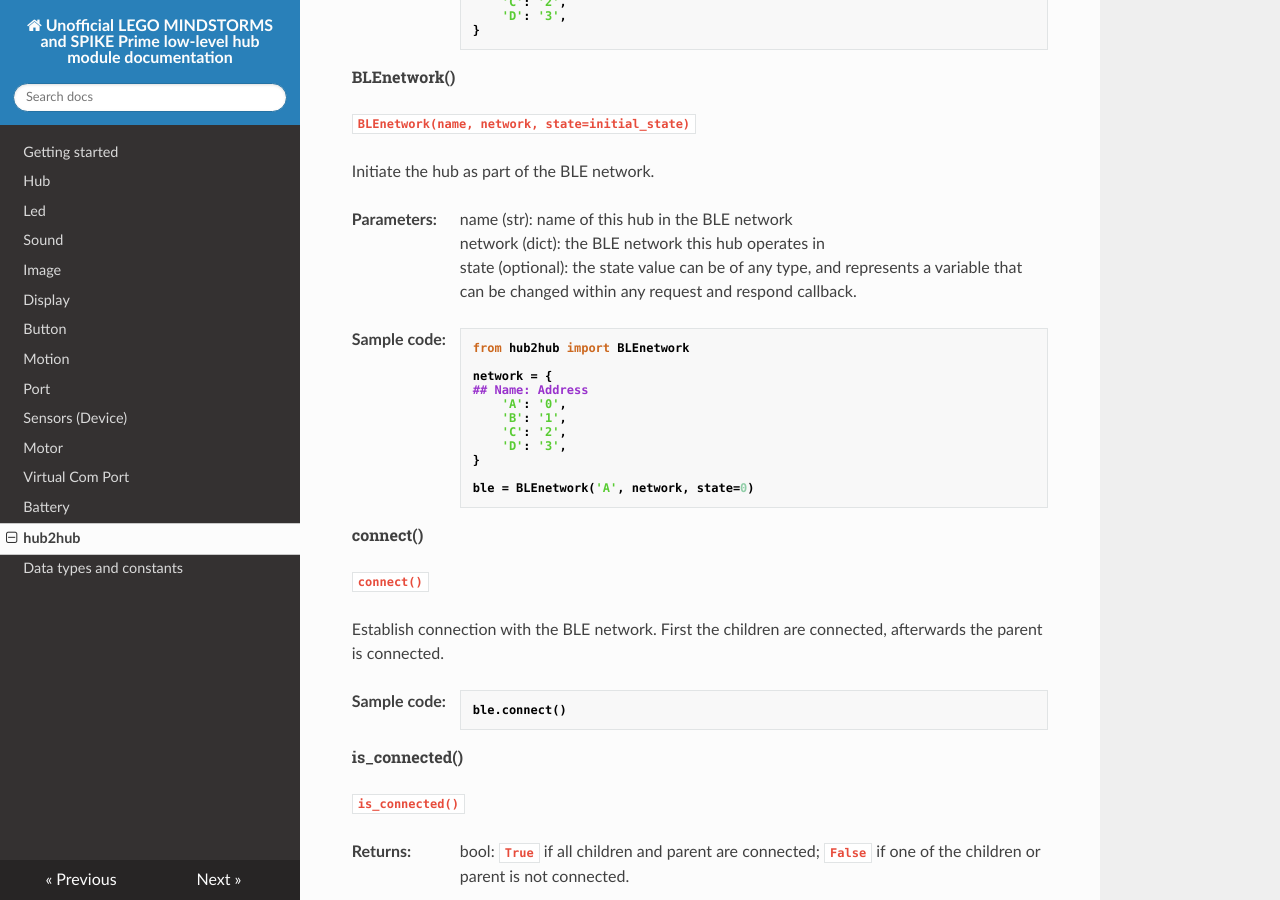
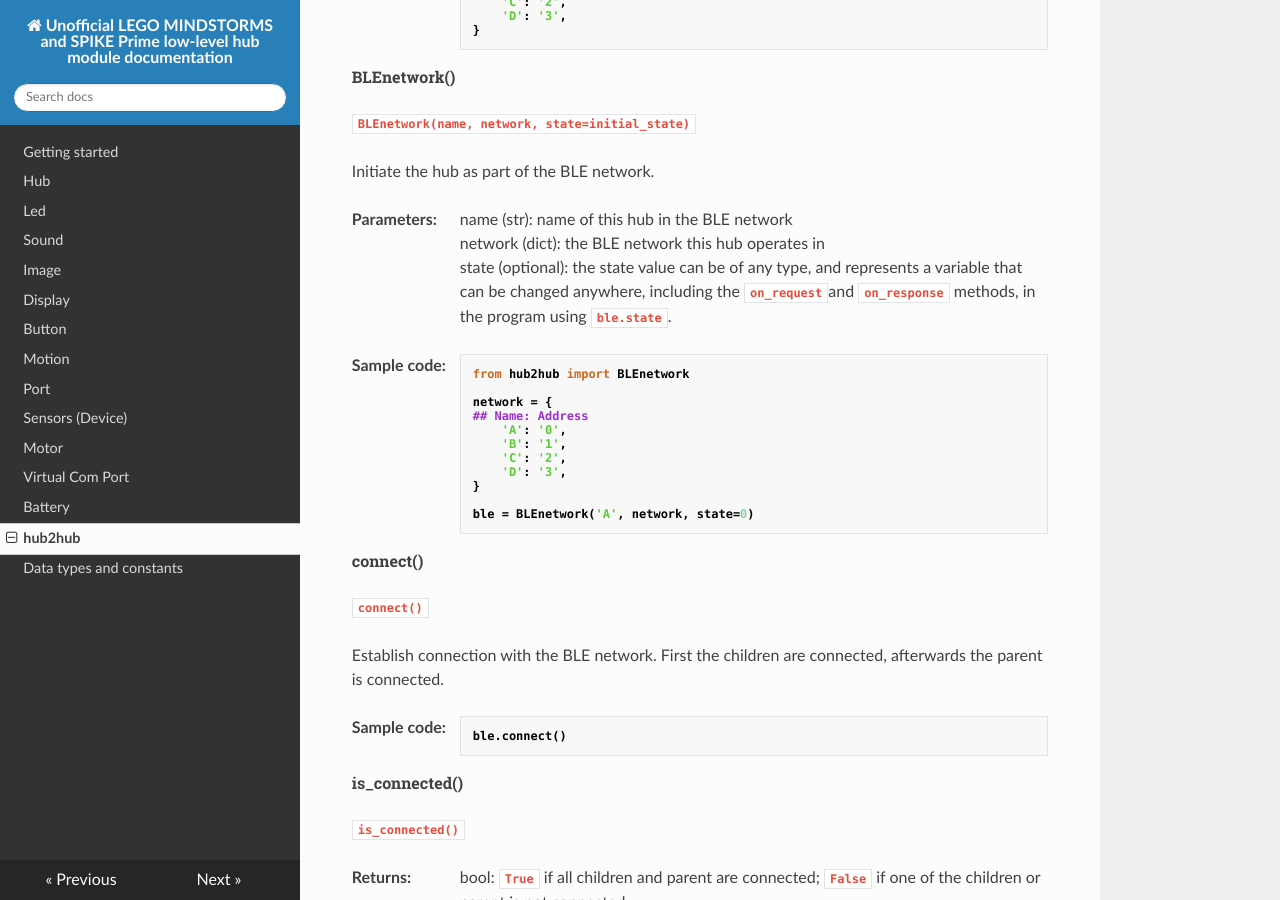
Before and after one commit to NStrijbosch/hub-module-notes, an MkDocs documentation site: the page built from docs/hub2hub.md, in a window 1280 px wide and 900 px high, scrolled down 5032 px. Built offline with MkDocs 1.6.1, drawn with Linux system fonts in a browser that asks for light colours; nearby versions of some CDN libraries.

Commit message:
Update hub2hub.md

```diff
--- a/docs/hub2hub.md
+++ b/docs/hub2hub.md
@@ -137,7 +137,7 @@
 
 *  name (str): name of this hub in the BLE network
 *  network (dict): the BLE network this hub operates in
-*  state (optional): the state value can be of any type, and represents a variable that can be changed within any request and respond callback.
+*  state (optional): the state value can be of any type, and represents a variable that can be changed anywhere, including the `on_request`and `on_response` methods, in the program using `ble.state`.
 
 __Sample code:__
 
```
